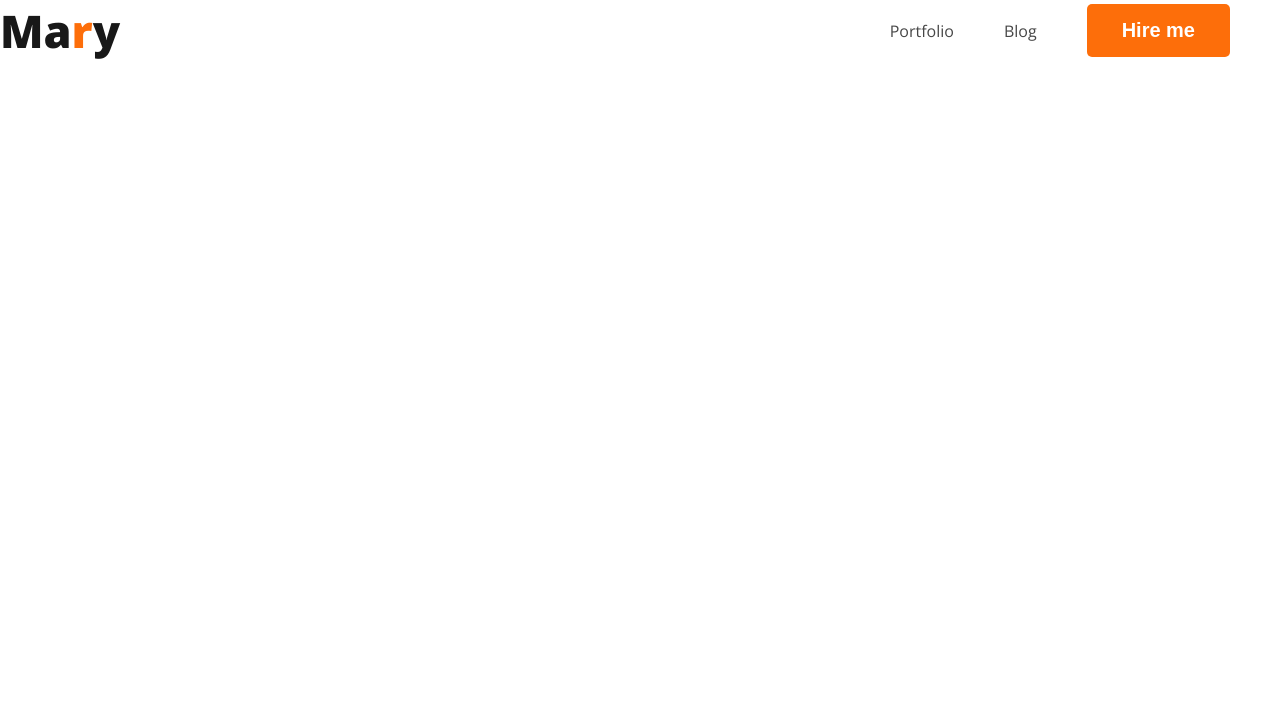
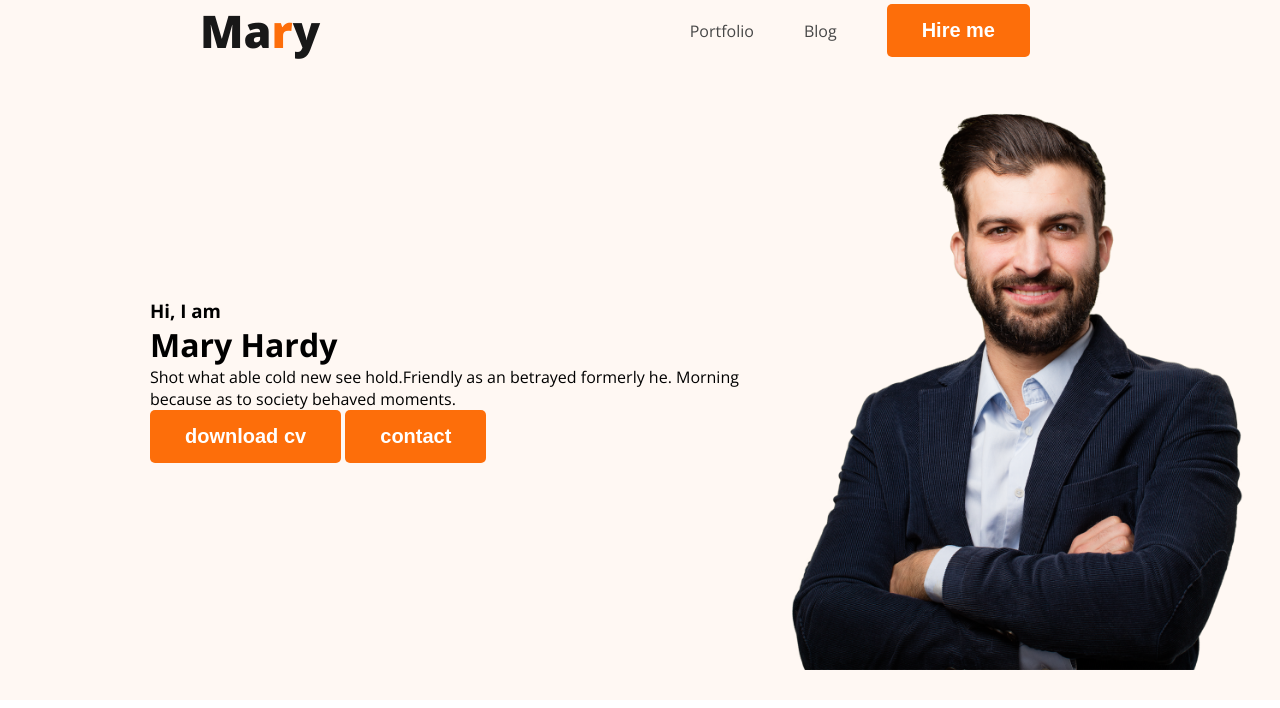
Before and after one commit to esratjahanasha/portfolio_first, a plain HTML site: page index.html in a window 1280 px wide. Drawn offline with nearby package versions, Linux system fonts and the light colour scheme; a web font is replaced by a local one.

Commit message:
banner content completed

```diff
--- a/index.html
+++ b/index.html
@@ -8,7 +8,7 @@
     <title>Document</title>
   </head>
   <body>
-    <header>
+    <header class="header">
       <nav>
         <h3 class="nav-title">Ma<span class="text-primary">r</span>y</h3>
         <ul>
@@ -17,6 +17,16 @@
           <li><button class="btn-primary">Hire me</button></li>
         </ul>
       </nav>
+      <div class="banner">
+        <div class="banner-content">
+          <h3 class="banner-greeding">Hi, I  am</h3>
+          <h1 class="banner-title">Mary Hardy</h1>
+          <p>Shot what able cold new see hold.Friendly as an betrayed formerly he. Morning because as to society behaved moments.</p>
+          <button class="btn-primary">download cv</button>
+          <button class="btn-primary">contact</button>
+        </div>
+        <img class="profile-pic" src="images/hardy.png">
+      </div>
     </header>
     <main></main>
     <footer></footer>
--- a/style/portfolio.css
+++ b/style/portfolio.css
@@ -22,10 +22,14 @@ body{
     font-family: "Open Sans", sans-serif;
 
 }
+.header{
+    background-color: #FFF8F3;
+}
 nav {
   display: flex;
   justify-content: space-between;
   align-items: center;
+  margin:0 200px;
 }
 .nav-title{
     color:#181818;
@@ -44,3 +48,12 @@ nav li a{
     text-decoration: none;
    color:#474747;
 }
+.banner{
+padding:30px 30px 30px 150px;
+display: flex;
+align-items: center;
+}
+.profile-pic{
+    width:500px;
+
+}
```
